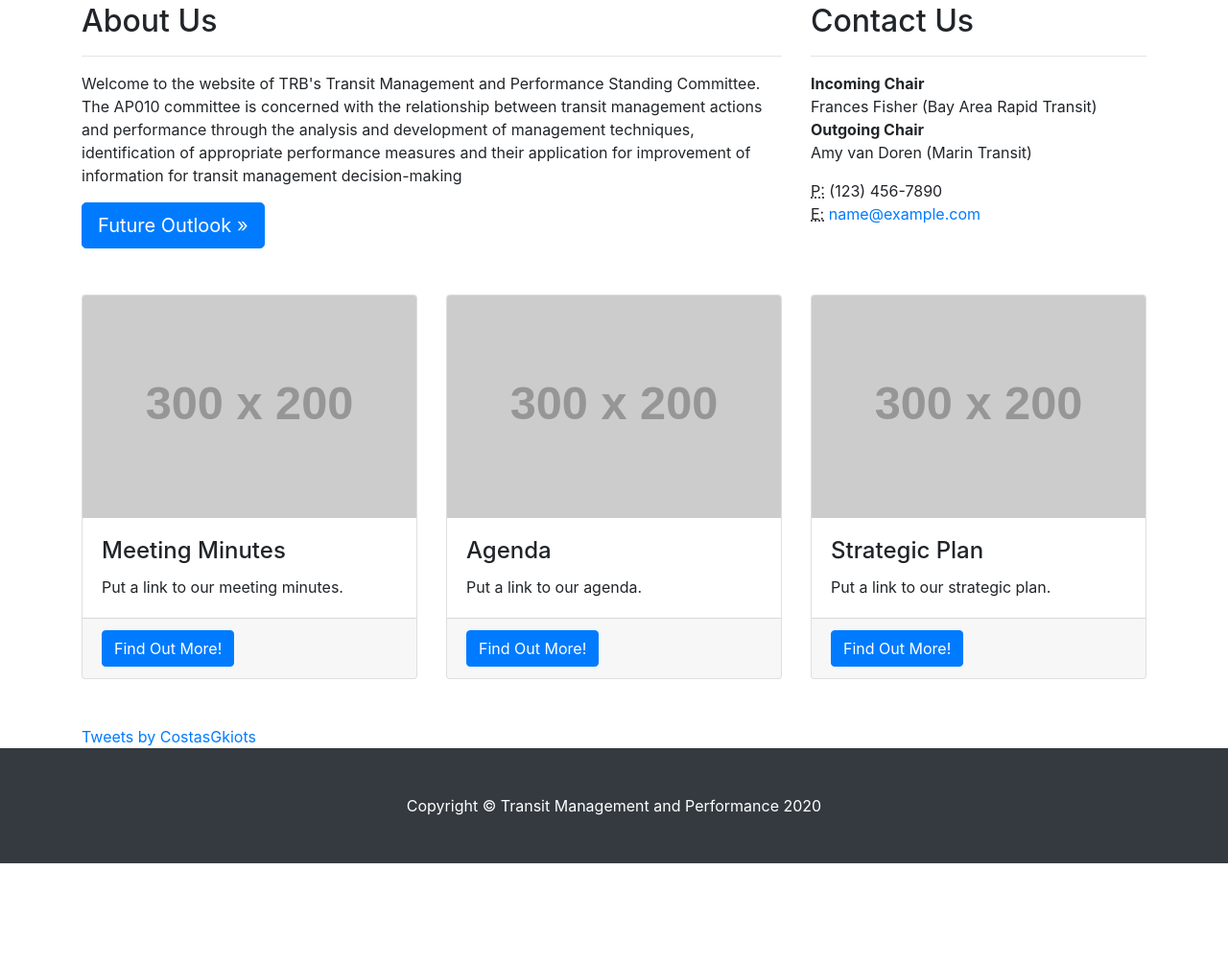
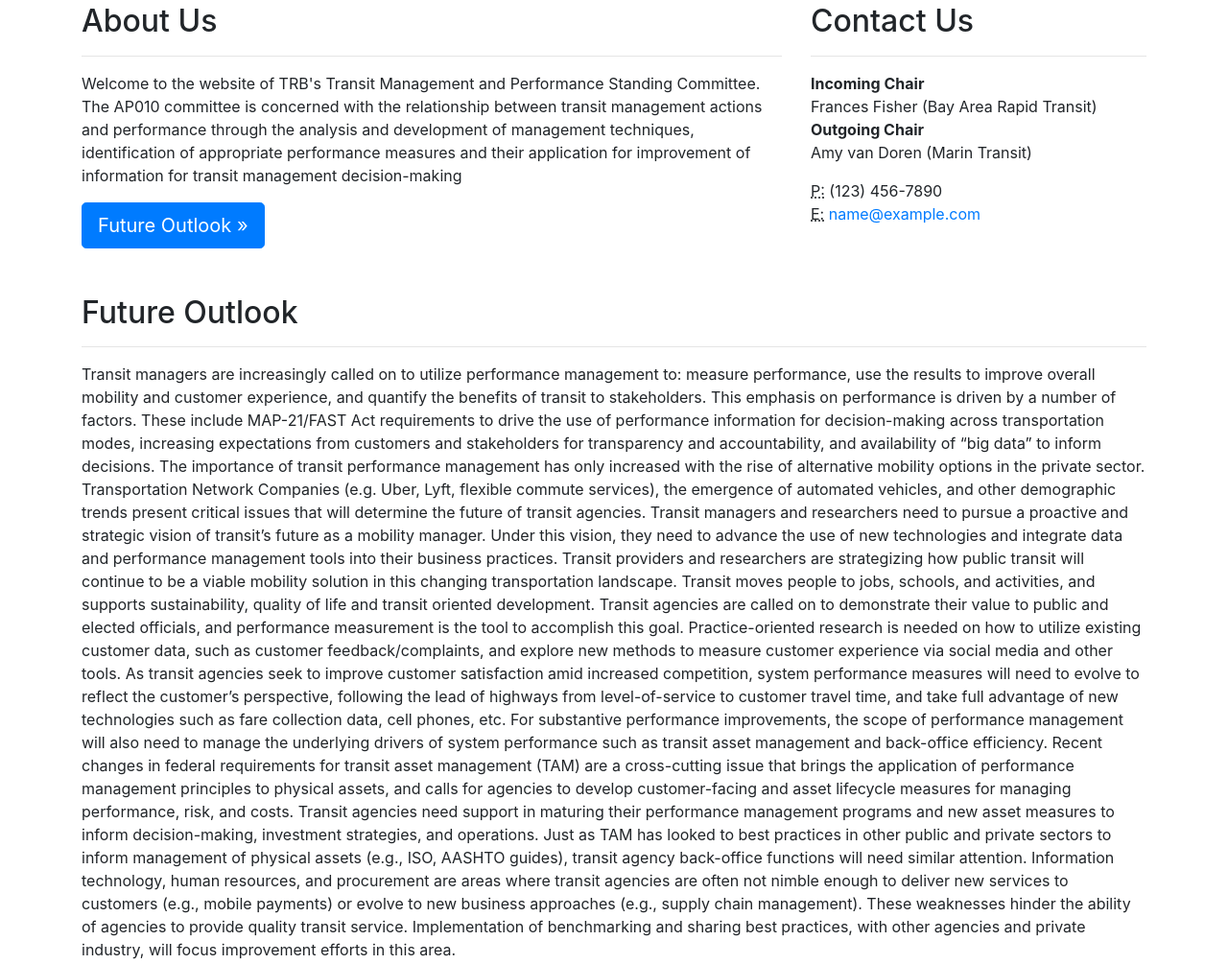
Before and after one commit to KGkiotsalitis/trbap010.org, a website: page index.html in a window 1280 px wide. Shown: the part 398-1403 px from the top of the page at 96% size. Before the commit the page ends 1298 px from the top, so only its background shows below. Drawn offline with Linux system fonts and the light colour scheme; placeholder pictures from the web are drawn by us.

Commit message:
Update index.html

```diff
--- a/index.html
+++ b/index.html
@@ -91,6 +91,21 @@
     </div>
     <!-- /.row -->
 
+        <!-- row -->
+        <div class="row">
+      <div class="col-md-12 mb-5">
+        <h2>Future Outlook</h2>
+        <hr>
+        <p>Transit managers are increasingly called on to utilize performance management to: measure performance, use the results to improve overall mobility and customer experience, and quantify the benefits of transit to stakeholders. This emphasis on performance is driven by a number of factors. These include MAP-21/FAST Act requirements to drive the use of performance information for decision-making across transportation modes, increasing expectations from customers and stakeholders for transparency and accountability, and availability of “big data” to inform decisions.
+The importance of transit performance management has only increased with the rise of alternative mobility options in the private sector. Transportation Network Companies (e.g. Uber, Lyft, flexible commute services), the emergence of automated vehicles, and other demographic trends present critical issues that will determine the future of transit agencies. Transit managers and researchers need to pursue a proactive and strategic vision of transit’s future as a mobility manager. Under this vision, they need to advance the use of new technologies and integrate data and performance management tools into their business practices.
+Transit providers and researchers are strategizing how public transit will continue to be a viable mobility solution in this changing transportation landscape. Transit moves people to jobs, schools, and activities, and supports sustainability, quality of life and transit oriented development. Transit agencies are called on to demonstrate their value to public and elected officials, and performance measurement is the tool to accomplish this goal. Practice-oriented research is needed on how to utilize existing customer data, such as customer feedback/complaints, and explore new methods to measure customer experience via social media and other tools.
+As transit agencies seek to improve customer satisfaction amid increased competition, system performance measures will need to evolve to reflect the customer’s perspective, following the lead of highways from level-of-service to customer travel time, and take full advantage of new technologies such as fare collection data, cell phones, etc. For substantive performance improvements, the scope of performance management will also need to manage the underlying drivers of system performance such as transit asset management and back-office efficiency.
+Recent changes in federal requirements for transit asset management (TAM) are a cross-cutting issue that brings the application of performance management principles to physical assets, and calls for agencies to develop customer-facing and asset lifecycle measures for managing performance, risk, and costs. Transit agencies need support in maturing their performance management programs and new asset measures to inform decision-making, investment strategies, and operations.
+Just as TAM has looked to best practices in other public and private sectors to inform management of physical assets (e.g., ISO, AASHTO guides), transit agency back-office functions will need similar attention. Information technology, human resources, and procurement are areas where transit agencies are often not nimble enough to deliver new services to customers (e.g., mobile payments) or evolve to new business approaches (e.g., supply chain management). These weaknesses hinder the ability of agencies to provide quality transit service. Implementation of benchmarking and sharing best practices, with other agencies and private industry, will focus improvement efforts in this area.</p>
+          </div>
+    </div>
+        <!-- /.row -->
+
     <div class="row">
       <div class="col-md-4 mb-5">
         <div class="card h-100">
```
